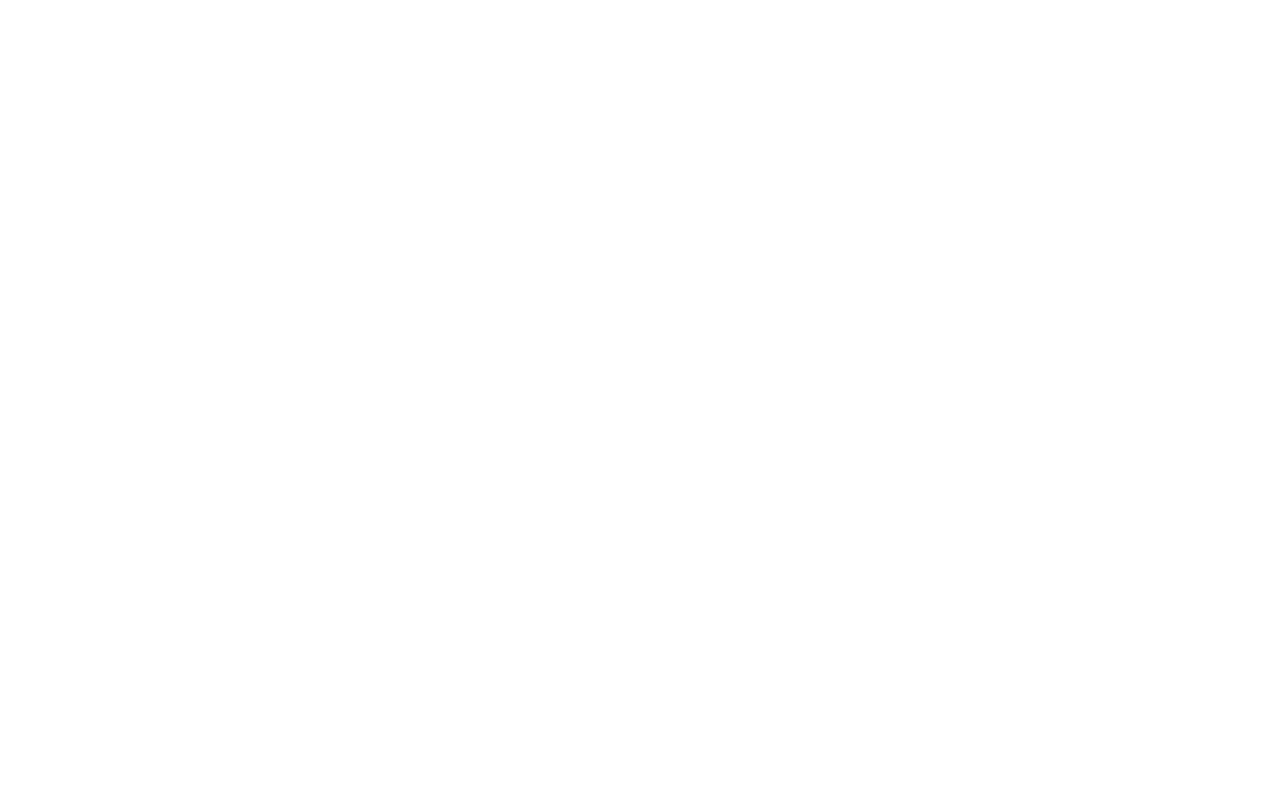
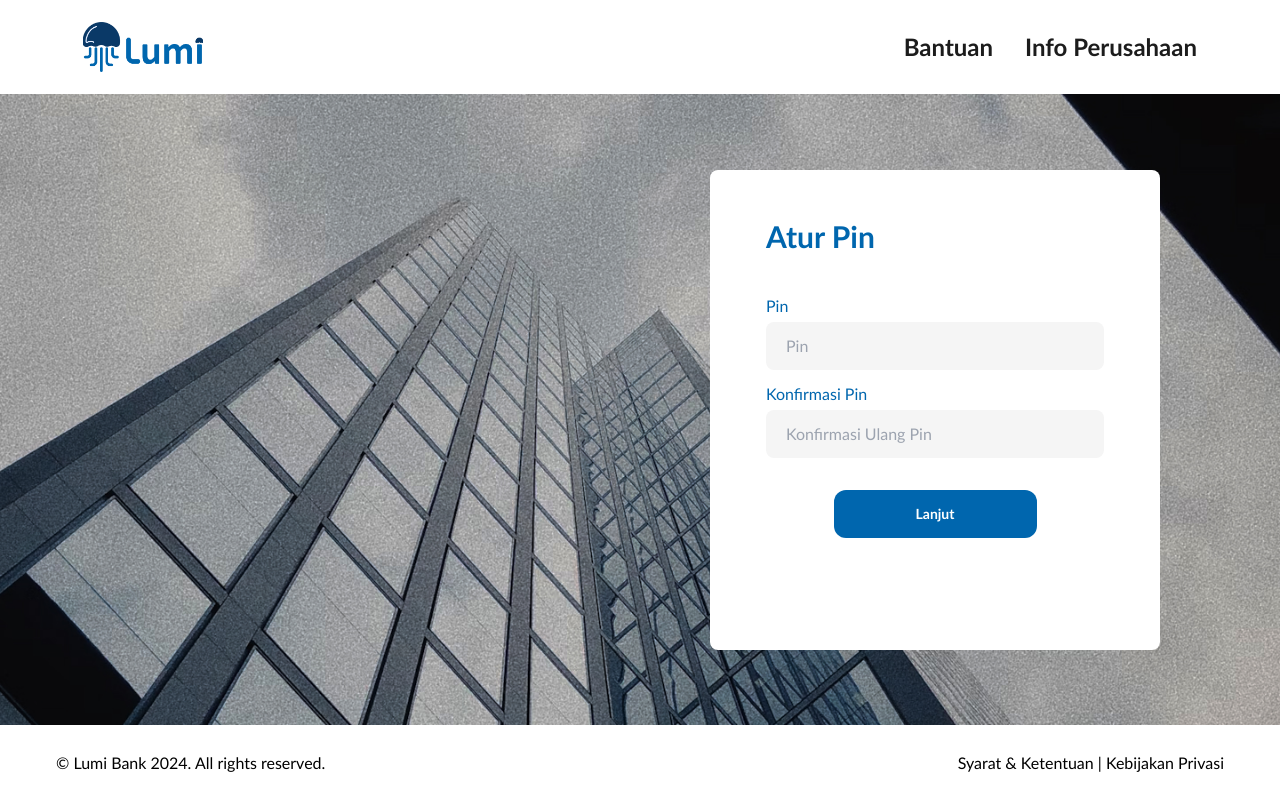
Before and after one commit to SYNRGY7-Team4/Frontend, a React (Vite) app: page /atur-pin in a window 1280 px wide. Before the commit this address had no page. Built offline with nearby package versions, Linux system fonts and the light colour scheme.

Commit message:
feat: atur pin

```diff
--- a/src/App.tsx
+++ b/src/App.tsx
@@ -1,6 +1,7 @@
 import { Route, Routes, useLocation } from "react-router-dom"
 import Button from "@/components/Button/Button"
 import { Login } from "@/pages"
+import AturPin from "./pages/Register/AturPin"
 
 function App() {
   const location = useLocation()
@@ -27,6 +28,10 @@ function App() {
         />
 
         <Route path='/login' element={<Login />} />
+
+
+        <Route path='/atur-pin' element={<AturPin />} />
+
       </Routes>
     </>
   )
--- a/src/components/Footer/Footer.tsx
+++ b/src/components/Footer/Footer.tsx
@@ -1,6 +1,6 @@
 export default function Footer() {
   return (
-    <footer className='px-4 h-[75px] bg-neutral-01 flex flex-col justify-center md:flex-row md:items-center md:justify-between'>
+    <footer className='px-14 h-[75px] bg-neutral-01 flex flex-col justify-center md:flex-row md:items-center md:justify-between'>
       <p className='mb-1 md:mb-0'>
         &copy; Lumi Bank 2024. All rights reserved.
       </p>
--- a/src/components/Header/Header.tsx
+++ b/src/components/Header/Header.tsx
@@ -2,9 +2,13 @@ import logo from "@/assets/logo.png"
 
 export default function Header() {
   return (
-    <header className='px-8 h-[73px] md:px-14 md:h-[94px] flex items-center bg-neutral-01'>
-      <div className='w-[78px] md:w-[120px]'>
-        <img src={logo} alt='Lumi Logo' />
+    <header className='px-8 h-[73px] md:px-[83px] md:h-[94px] flex items-center bg-neutral-01'>
+      <div className='w-full flex justify-between'>
+        <img src={logo} alt='Lumi Logo' className="w-[78px] md:w-[120px]"  />
+        <div className="flex items-center gap-8 font-bold text-[24px] text-[#1C1C1C]">
+          <p>Bantuan</p>
+          <p>Info Perusahaan</p>
+        </div>
       </div>
     </header>
   )
--- /dev/null
+++ b/src/pages/Register/AturPin.tsx
@@ -0,0 +1,55 @@
+import bgAuth from "@/assets/bg-auth.jpg"
+import { Link } from "react-router-dom"
+import Button from "@/components/Button/Button"
+import Header from "@/components/Header/Header"
+import Footer from "@/components/Footer/Footer"
+import Input from "@/components/Input/Input"
+import Label from "@/components/Label/Label"
+
+export default function AturPin() {
+  return (
+    <>
+      <Header />
+      <main
+        className='w-full h-[calc(100vh-73px-75px)] md:h-[calc(100vh-94px-75px)] bg-cover bg-center'
+        style={{ backgroundImage: `url(${bgAuth})` }}
+      >
+        <div className='container mx-auto pr-[120px] flex items-center justify-center md:justify-end h-full py-[152px]'>
+          <div className='bg-neutral-01 px-8 pt-12 md:px-14 rounded-lg w-[450px] h-[480px]'>
+            <h1 className='mb-10 text-3xl text-primary-blue font-bold'>
+              Atur Pin
+            </h1>
+            <form className='flex flex-col gap-y-8'>
+              <div className='flex flex-col gap-y-3'>
+                <div className='flex flex-col gap-y-1'>
+                  <Label htmlFor='pin'>Pin</Label>
+                  <Input
+                    type="password"
+                    id='pin'
+                    placeholder='Pin'
+                    aria-label='Pin'
+                  />
+                </div>
+                <div className='flex flex-col gap-y-1'>
+                  <Label htmlFor='konfirm-pin'>Konfirmasi Pin</Label>
+                  <Input
+                    type='password'
+                    id='konfirm-pin'
+                    placeholder='Konfirmasi Ulang Pin'
+                    aria-label='Konfirmasi Ulang Pin'
+                  />
+                </div>
+
+              </div>
+              <div className='flex flex-col gap-y-2 items-center'>
+                <Button aria-label='Tombol Lanjut'>Lanjut</Button>
+
+              </div>
+            </form>
+          </div>
+        </div>
+      </main>
+      <Footer />
+    </>
+  )
+}
```
